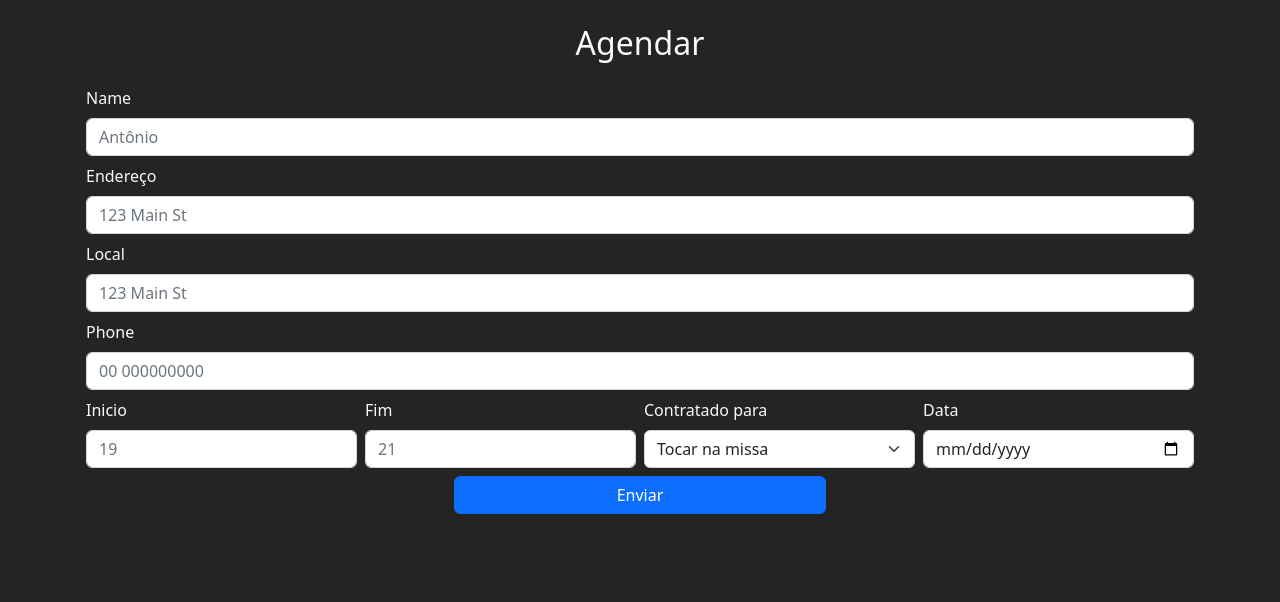
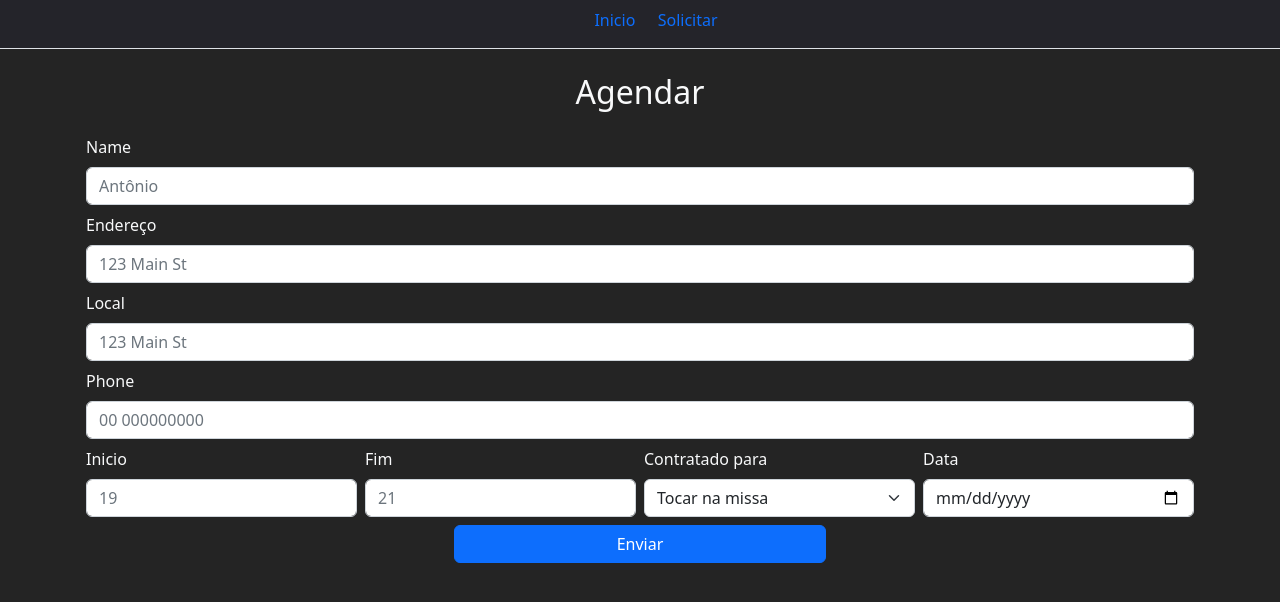
Before and after one commit to FranciscoNeto2909/schedule-app, a React (Vite) app: page /appointment in a window 1280 px wide. Shown: the top 602 px of the page. Built offline with nearby package versions, Linux system fonts and the light colour scheme.

Commit message:
code improved

```diff
--- a/src/App.jsx
+++ b/src/App.jsx
@@ -1,10 +1,12 @@
 import { Routes, Route } from "react-router-dom"
 import AppointmentForm from "./components/AppointmentForm"
+import NavBar from "./components/NavBar"
 import Home from "./pages/Home"
 import NotFound from "./pages/NotFound"
 export default function App() {
   return (
     <>
+    <NavBar/>
       <Routes>
         <Route path="/" element={<Home/>}/>
         <Route path="/appointment" element={<AppointmentForm/>}/>
--- a/src/components/AppointmentForm.jsx
+++ b/src/components/AppointmentForm.jsx
@@ -25,7 +25,6 @@ export default function AppointmentForm() {
             date:date,
             startTime:tStart,
             endTime:tEnd,
-            status:"Pendente"
         }))
     }
 
--- /dev/null
+++ b/src/components/NavBar.jsx
@@ -0,0 +1,15 @@
+import { Link } from "react-router-dom"
+export default function NavBar() {
+    return (
+        <nav className="d-flex justify-content-center align-items-center border-bottom" style={{backgroundColor:"#24242a"}}>
+            <ul className="d-flex mt-2 justify-content-evenly" style={{width:"200px"}}>
+                <li>
+                    <Link to="/" className="text-decoration-none">Inicio</Link>
+                </li>
+                <li>
+                    <Link to="/appointment" className="text-decoration-none">Solicitar</Link>
+                </li>
+            </ul>
+        </nav>
+    )
+}
--- a/src/components/SheduleCard.jsx
+++ b/src/components/SheduleCard.jsx
@@ -1,18 +1,17 @@
 export default function ScheduleCard({ schedule }) {
     return (
-        <div className="card text-center m-3 text-light" style={{backgroundColor:"#24242a"}}>
-            <div className="card-header pb-3 position-relative">
-                <p className="position-absolute top-0"><strong>Horário: </strong>{schedule.startTime}h at {schedule.endTime}h</p>
-                <p className="position-absolute top-50 start-50 translate-middle"><strong>Status:</strong> {schedule.status ?? "Pendente"}</p>
-                <p className="position-absolute top-0 end-0"> <strong>Date:</strong> {schedule.date}</p>
+        <div className="card text-center m-3 text-light border-0 p-1" style={{backgroundColor:"rgba(255,255,255,0.07)"}}>
+            <div className="card-header pb-3 position-relative border-warning">
+                <p className="position-absolute top-0">Das {schedule.startTime}h as {schedule.endTime}h</p>
+                <p className="position-absolute top-0 end-0"> <strong>Data:</strong> {schedule.date}</p>
             </div>
             <div className="card-body mt-1">
                 <h5 className="card-title">Solicitado por: {schedule.requisitioner}</h5>
-                <div className="d-flex justify-content-evenly">
-                    <p className="card-text"><strong>address:</strong> {schedule.address}
+                <div>
+                    <p className="card-text"><strong>Endereço:</strong> {schedule.address}
                     </p>
-                    <p><strong> place:</strong> {schedule.place}</p>
-                    <p><strong> contrado para:</strong> {schedule.type}</p>
+                    <p><strong>Local:</strong> {schedule.place}</p>
+                    <p><strong>contrado para:</strong> {schedule.type}</p>
                 </div>
             </div>
         </div>
--- a/src/index.css
+++ b/src/index.css
@@ -1,3 +1,7 @@
+*{
+  list-style: none;
+}
+
 body{
   background-color: #242424;
 }
```
